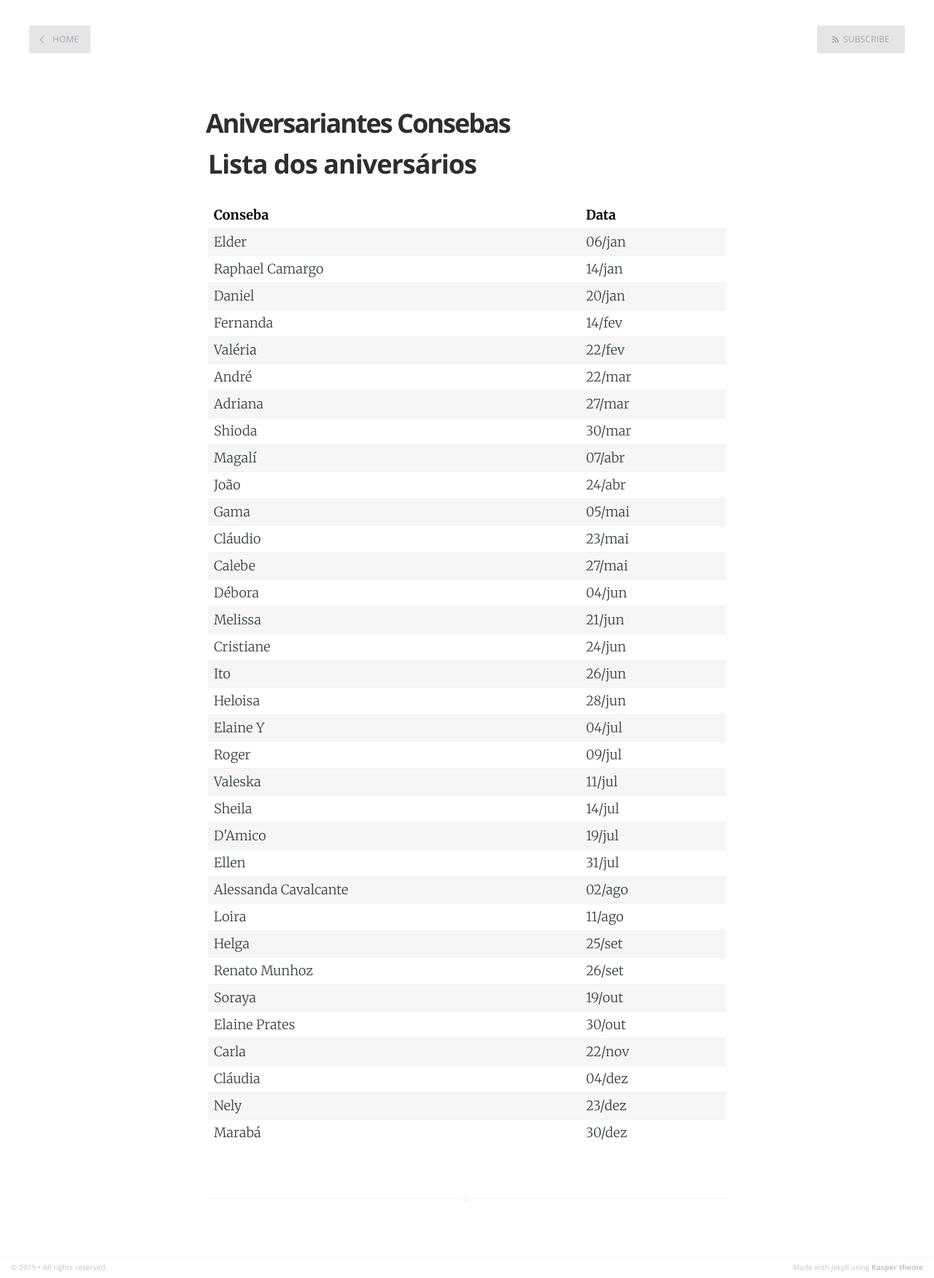
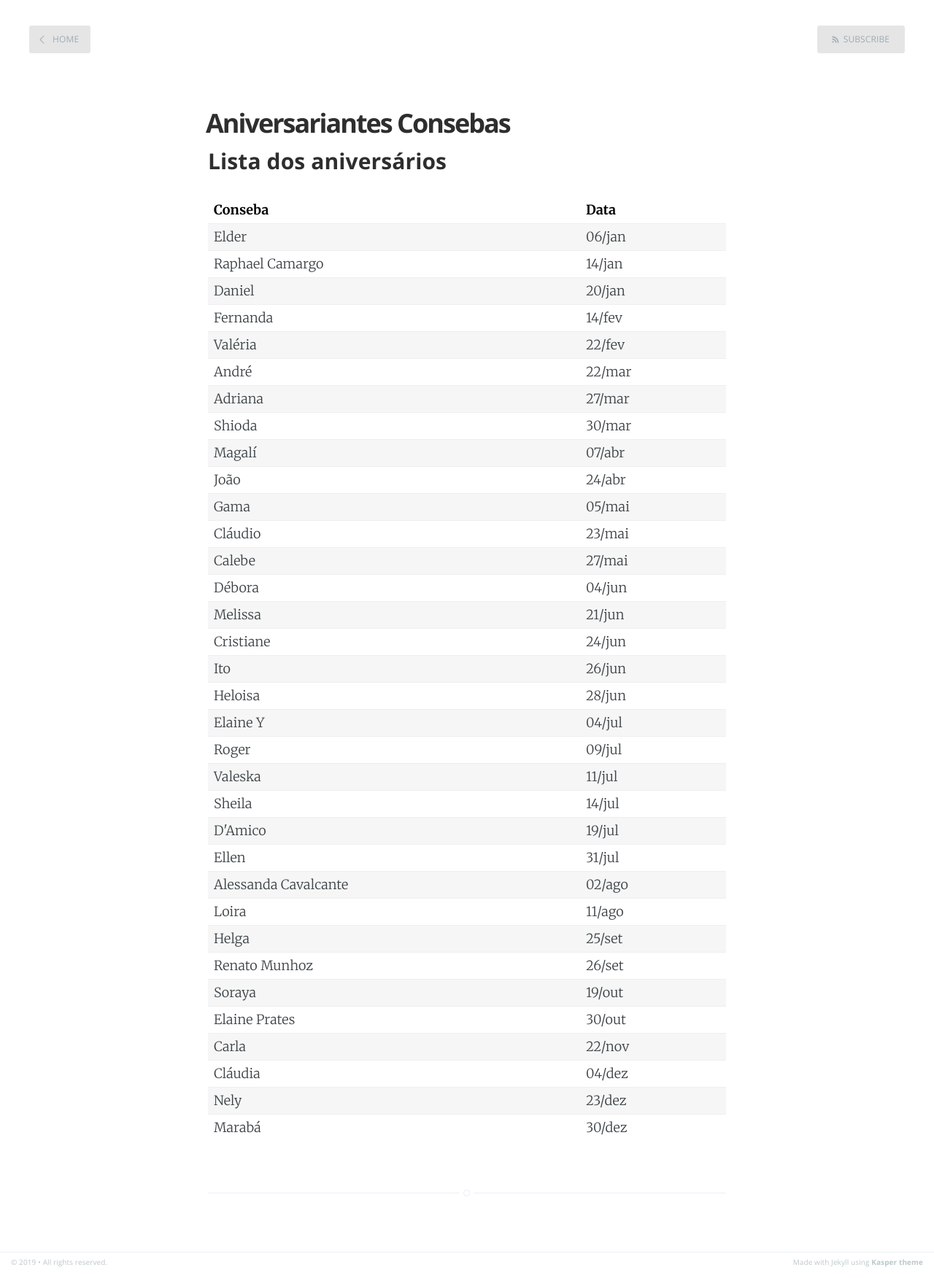
Before and after one commit to Zullus/consebas, a Jekyll site: the page built from aniversariantes.md, in a window 1280 px wide. Shown: the whole page at 73% size. Built offline with Jekyll 4.4.1, drawn with Linux system fonts in a browser that asks for light colours.

Commit message:
Mudando o h

```diff
--- a/aniversariantes.md
+++ b/aniversariantes.md
@@ -3,7 +3,7 @@ layout: page
 title: Aniversariantes Consebas
 ---
 
-## Lista dos aniversários
+### Lista dos aniversários
 
 <table>
     <thead>
```
